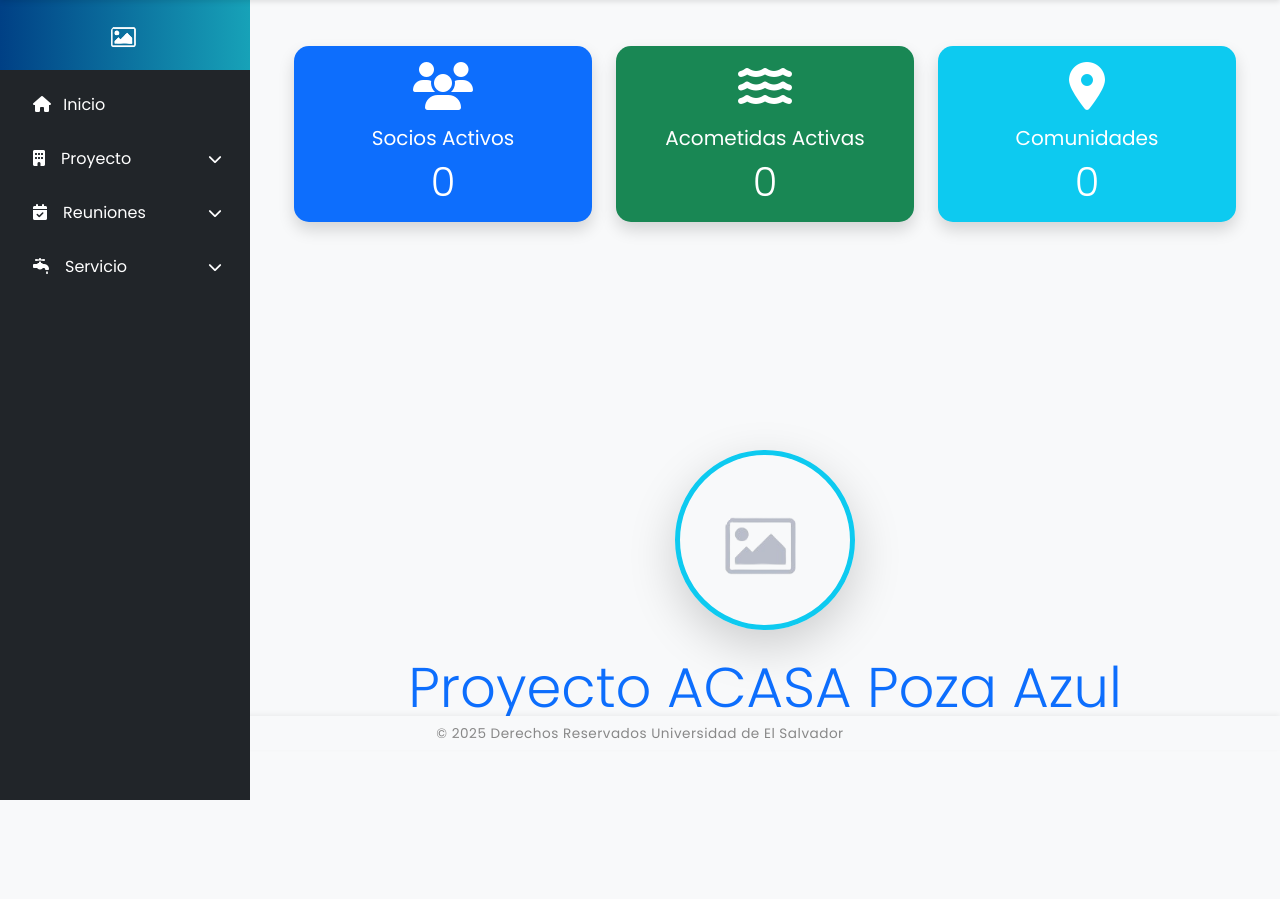
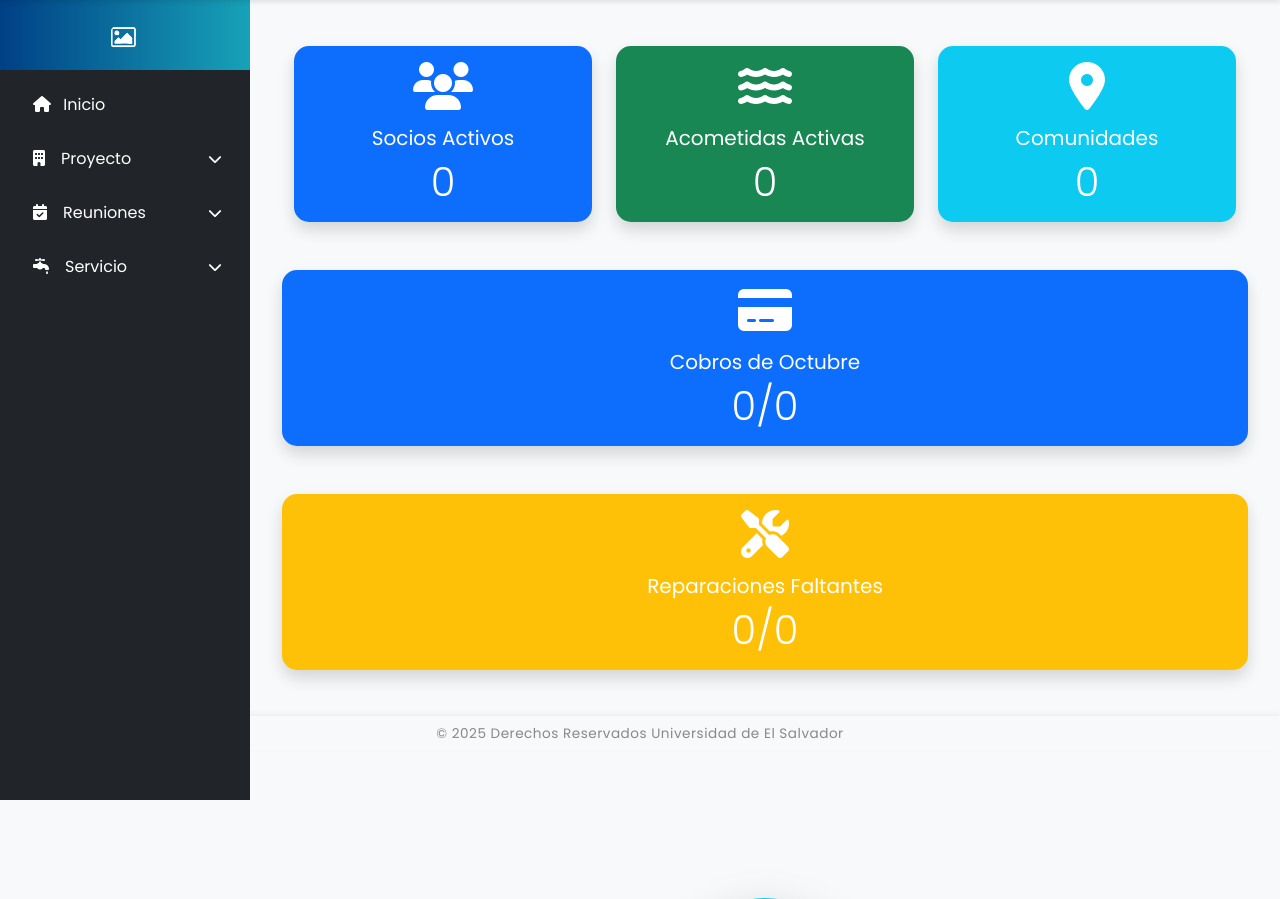
Before and after one commit to eugmerino/acasa-poza-azul, a Django app: page /inicio/ in a window 1280 px wide. Shown: the part 50-949 px from the top of the page. Before the commit the page ends 850 px from the top, so only its background shows below. Run offline with Django 4.2, Linux system fonts and the light colour scheme; the visitor is signed in with stand-in values (Sample User, id 1); data that the repository does not hold is empty; some libraries are stand-ins or nearby versions.

Commit message:
dashboard

```diff
--- a/core/views.py
+++ b/core/views.py
@@ -6,19 +6,54 @@
 from django.utils import timezone
 from datetime import timedelta
 from .forms import UserLoginForm
-from project.models import Project, WaterConnection
+from project.models import Project, WaterConnection, Community
+from collection.models import Reading
 from django.contrib.auth.tokens import default_token_generator
 from django.core.mail import send_mail
 from django.template.loader import render_to_string
 from django.conf import settings
 from django.contrib.auth import get_user_model
 from django import forms
+from django.shortcuts import render
+from django.utils import timezone
+from django.utils.formats import date_format
 
 
 @login_required(login_url='login')
 def inicio(request):
-    project = Project.objects.first()
-    return render(request, "home/home.html", {"project": project})
+     project = Project.objects.first()
+
+     active_partner_count = WaterConnection.objects.values('responsible').distinct().count()
+
+     active_connections_count = WaterConnection.objects.filter(is_active=True).count()
+
+     active_communities_count = Community.objects.count()
+
+     today = timezone.localdate()
+     first_day = today.replace(day=1)
+     if today.month == 12:
+        first_day_next = first_day.replace(year=today.year + 1, month=1)
+     else:
+        first_day_next = first_day.replace(month=today.month + 1)
+
+     # Lecturas del mes
+     readings_month = Reading.objects.filter(date_reading__gte=first_day,date_reading__lt=first_day_next)
+     total_readings_month = readings_month.count()
+     paid_readings_month = readings_month.filter(isPaid=True).count()
+        # Solo este dato mostramos — EJEMPLO: 30/50
+     charges_ratio = f"{paid_readings_month}/{total_readings_month}"
+
+     current_month = date_format(timezone.localtime(), 'F', use_l10n=True).capitalize()
+
+     return render(request, "home/home.html", {
+            "project": project,
+            "active_partner_count": active_partner_count,
+            "active_connections_count": active_connections_count,
+            "active_communities_count": active_communities_count,
+            "current_month": current_month,
+            "charges_ratio": charges_ratio,
+        })
+
 
 
 # Diccionario en memoria para rastrear intentos por IP
--- a/templates/home/home.html
+++ b/templates/home/home.html
@@ -11,7 +11,9 @@
 
 {% block content %}
 
-  {% include "home/partials/resumen.html" %}
+  {% include "home/partials/resumen.html"%}
+  {% include "home/partials/cobros.html"%}
+  {% include "home/partials/reparaciones.html"%}
 
   <div id="inicio">
     <div class="d-flex flex-column align-items-center justify-content-center" style="height: 80vh;">
--- /dev/null
+++ b/templates/home/partials/cobros.html
@@ -0,0 +1,14 @@
+<div class="container my-5">
+    <div class="row g-4">
+
+        <!-- cobros Mesuales  -->
+        <div class="card text-white bg-primary shadow h-100">
+        <div class="card-body d-flex flex-column justify-content-center align-items-center">
+            <i class="fas fa-credit-card fa-3x mb-3" aria-hidden="true"></i>
+            <h5 class="card-title">Cobros de {{ current_month }}</h5>
+            <p class="card-text display-6">{{ charges_ratio }}</p>
+        </div>
+        </div>
+
+    </div>
+</div>
--- /dev/null
+++ b/templates/home/partials/reparaciones.html
@@ -0,0 +1,14 @@
+<div class="container my-5">
+    <div class="row g-4">
+
+        <!-- Reparaciones Faltantes -->
+        <div class="card text-white bg-warning shadow h-100">
+        <div class="card-body d-flex flex-column justify-content-center align-items-center">
+            <i class="fas fa-tools fa-3x mb-3" aria-hidden="true"></i>
+            <h5 class="card-title">Reparaciones Faltantes</h5>
+            <p class="card-text display-6">0/0</p>
+        </div>
+        </div>
+
+    </div>
+</div>
--- a/templates/home/partials/resumen.html
+++ b/templates/home/partials/resumen.html
@@ -2,13 +2,13 @@
 <div class="container my-5">
     <div class="row g-4">
 
-    <!-- Usuarios Activos -->
+        <!-- Socios Activos -->
         <div class="col-md-4">
             <div class="card text-white bg-primary shadow h-100">
                 <div class="card-body d-flex flex-column justify-content-center align-items-center">
                     <i class="fas fa-users fa-3x mb-3"></i>
                     <h5 class="card-title">Socios Activos</h5>
-            <p class="card-text display-6">0</p>
+                    <p class="card-text display-6 ">{{ active_partner_count }}</p>
                 </div>
             </div>
         </div>
@@ -19,7 +19,7 @@
                 <div class="card-body d-flex flex-column justify-content-center align-items-center">
                     <i class="fas fa-water fa-3x mb-3"></i>
                     <h5 class="card-title">Acometidas Activas</h5>
-            <p class="card-text display-6">0</p>
+                    <p class="card-text display-6 ">{{ active_connections_count }}</p>
                 </div>
             </div>
         </div>
@@ -30,7 +30,7 @@
                 <div class="card-body d-flex flex-column justify-content-center align-items-center">
                     <i class="fas fa-map-marker-alt fa-3x mb-3"></i>
                     <h5 class="card-title">Comunidades</h5>
-            <p class="card-text display-6">0</p>
+                    <p class="card-text display-6 ">{{ active_communities_count }}</p>
                 </div>
             </div>
         </div>
```
Lines whose indentation alone changed are shown as unchanged.
